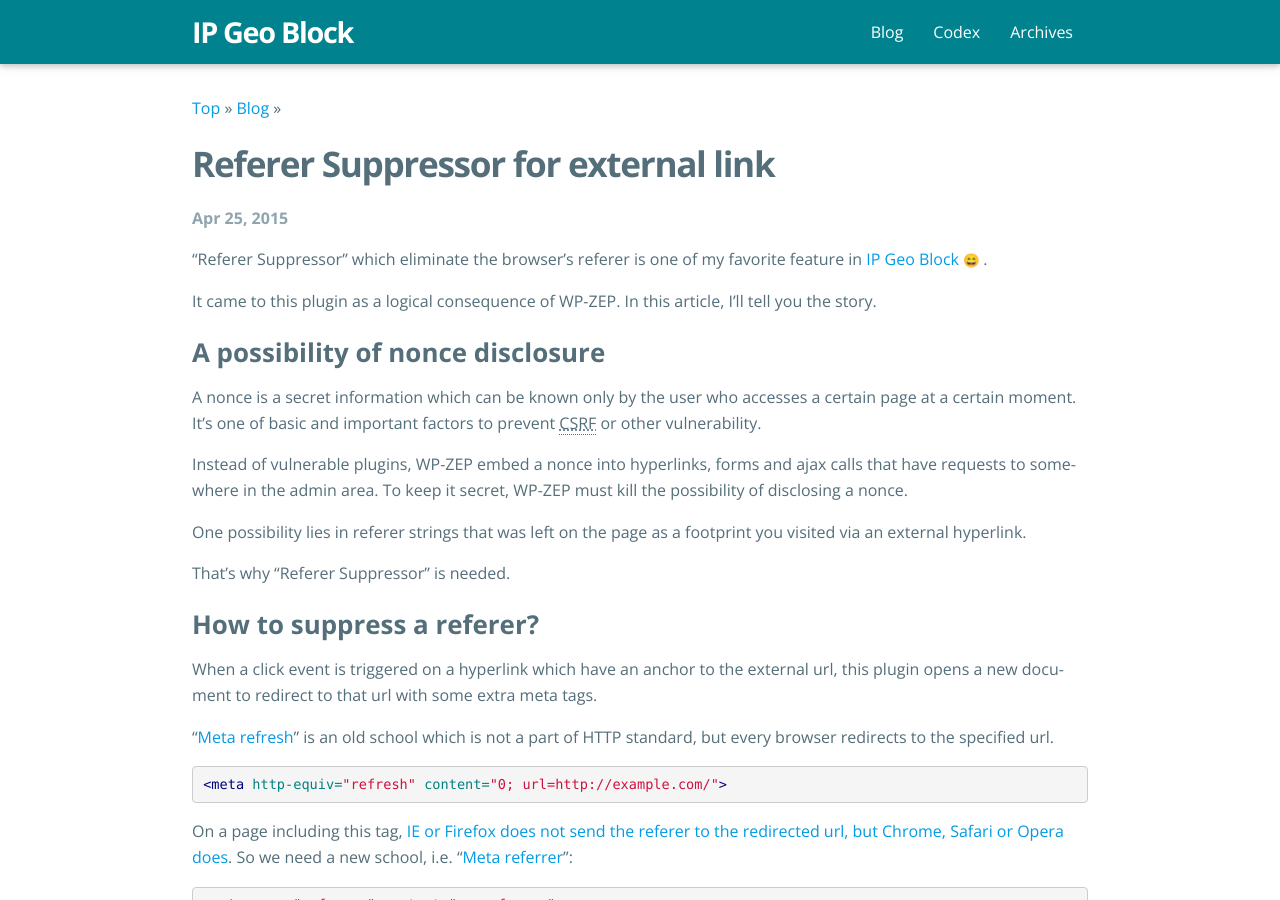
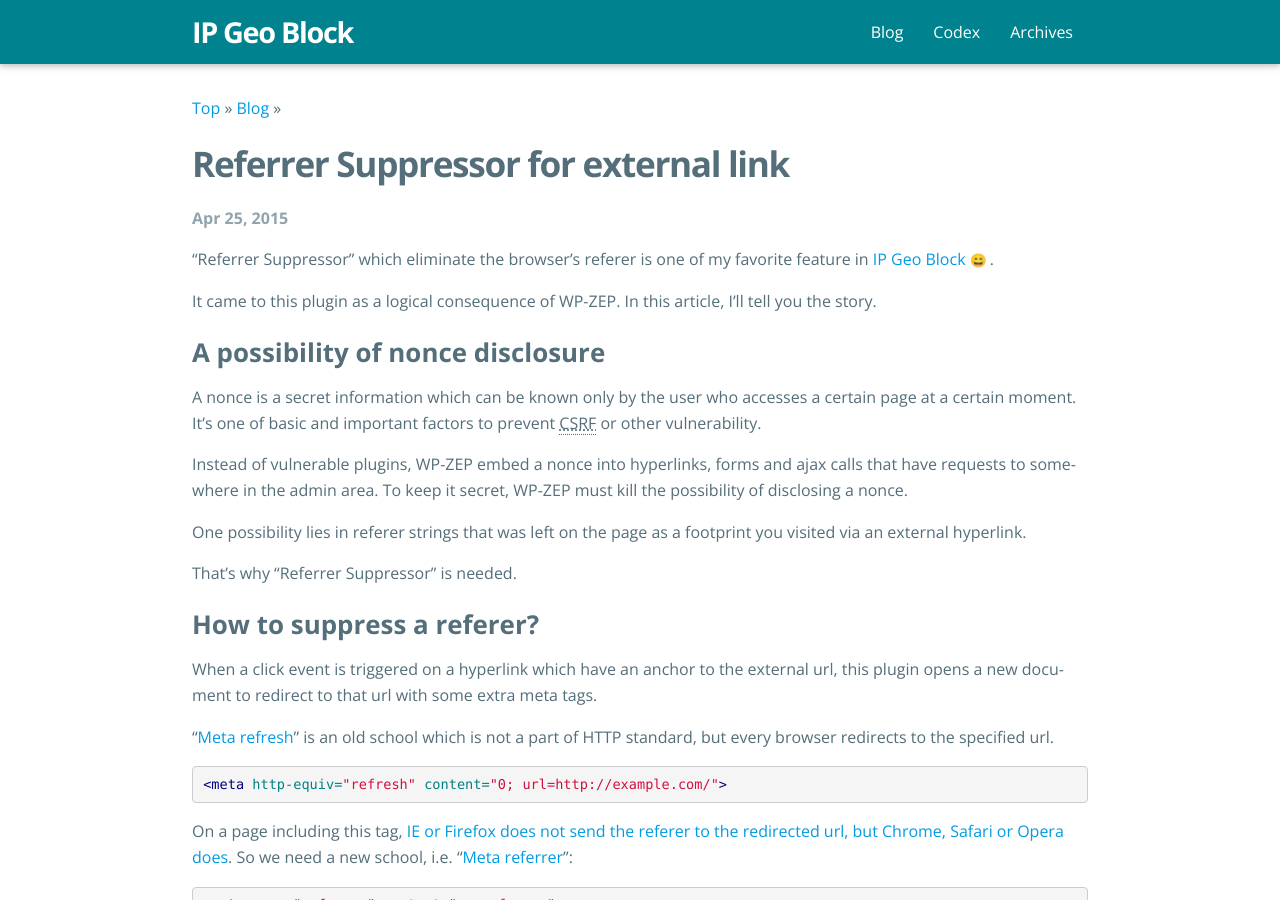
Before and after one commit to tokkonopapa/WordPress-IP-Geo-Block, a Jekyll site: the page built from _posts/article/2015-04-25-referer-suppressor.md, in a window 1280 px wide and 900 px high. Built offline with Jekyll 4.4.1, drawn with Linux system fonts in a browser that asks for light colours; emoji names are drawn with the system emoji font; some web fonts are replaced.

Commit message:
Corrected typo.

```diff
--- a/_posts/article/2015-04-25-referer-suppressor.md
+++ b/_posts/article/2015-04-25-referer-suppressor.md
@@ -1,13 +1,13 @@
 ---
 layout: post
-title:  "Referer Suppressor for external link"
+title:  "Referrer Suppressor for external link"
 date:   2015-04-25 00:00:00
 categories: article
 published: true
 script: [/js/meta-redirect.js]
 ---
 
-"Referer Suppressor" which eliminate the browser's referer is one of my
+"Referrer Suppressor" which eliminate the browser's referer is one of my
 favorite feature in [IP Geo Block][IP-Geo-Block] <span class="emoji">
 ![emoji](https://assets-cdn.github.com/images/icons/emoji/unicode/1f604.png)
 </span>.
@@ -31,7 +31,7 @@
 One possibility lies in referer strings that was left on the page as a
 footprint you visited via an external hyperlink.
 
-That's why "Referer Suppressor" is needed.
+That's why "Referrer Suppressor" is needed.
 
 ### How to suppress a referer? ###
 
--- a/index.html
+++ b/index.html
@@ -13,7 +13,7 @@
         </p>
       </div>
       <div class="row center">
-        <a href="https://wordpress.org/plugins/ip-geo-block/" title="WordPress › IP Geo Block « WordPress Plugins" class="download-button btn-large orange">
+        <a href="https://wordpress.org/plugins/ip-geo-block/" title="IP Geo Block &mdash; WordPress Plugins" class="download-button btn-large orange">
 Get From WordPress.org
         </a>
       </div>
@@ -117,7 +117,7 @@
 Referrer suppressor for external links
           </h5>
           <p class="light">
-When you click an external hyperlink on admin screen, <a href="{{ '/article/referer-suppressor.html' | prepend: site.baseurl }}" title="Referer Suppressor for external link | IP Geo Block Blog">http referrer will be eliminated</a> to hide a footprint of your site.
+When you click an external hyperlink on admin screen, <a href="{{ '/article/referer-suppressor.html' | prepend: site.baseurl }}" title="Referrer Suppressor for external link | IP Geo Block Blog">http referrer will be eliminated</a> to hide a footprint of your site.
           </p>
         </div>
       </div>
@@ -185,7 +185,7 @@
     <div class="container">
       <div class="row center">
         <p>
-<a class="hvr-effect" href="https://wordpress.org/plugins/ip-geo-block/" title="WordPress › IP Geo Block « WordPress Plugins">Have you already got IP Geo Block?</a>
+<a class="hvr-effect" href="https://wordpress.org/plugins/ip-geo-block/" title="IP Geo Block &mdash; WordPress Plugins">Have you already got IP Geo Block?</a>
         </p>
       </div>
       <div class="row center">
```
Also changed, not shown: _codex/03. Features and performance/08/referer-checker.md (+1 -1 lines), _posts/changelog/2015-05-27-release-2.1.0.md (+2 -2 lines), etc/referer.md (+1 -1 lines).
